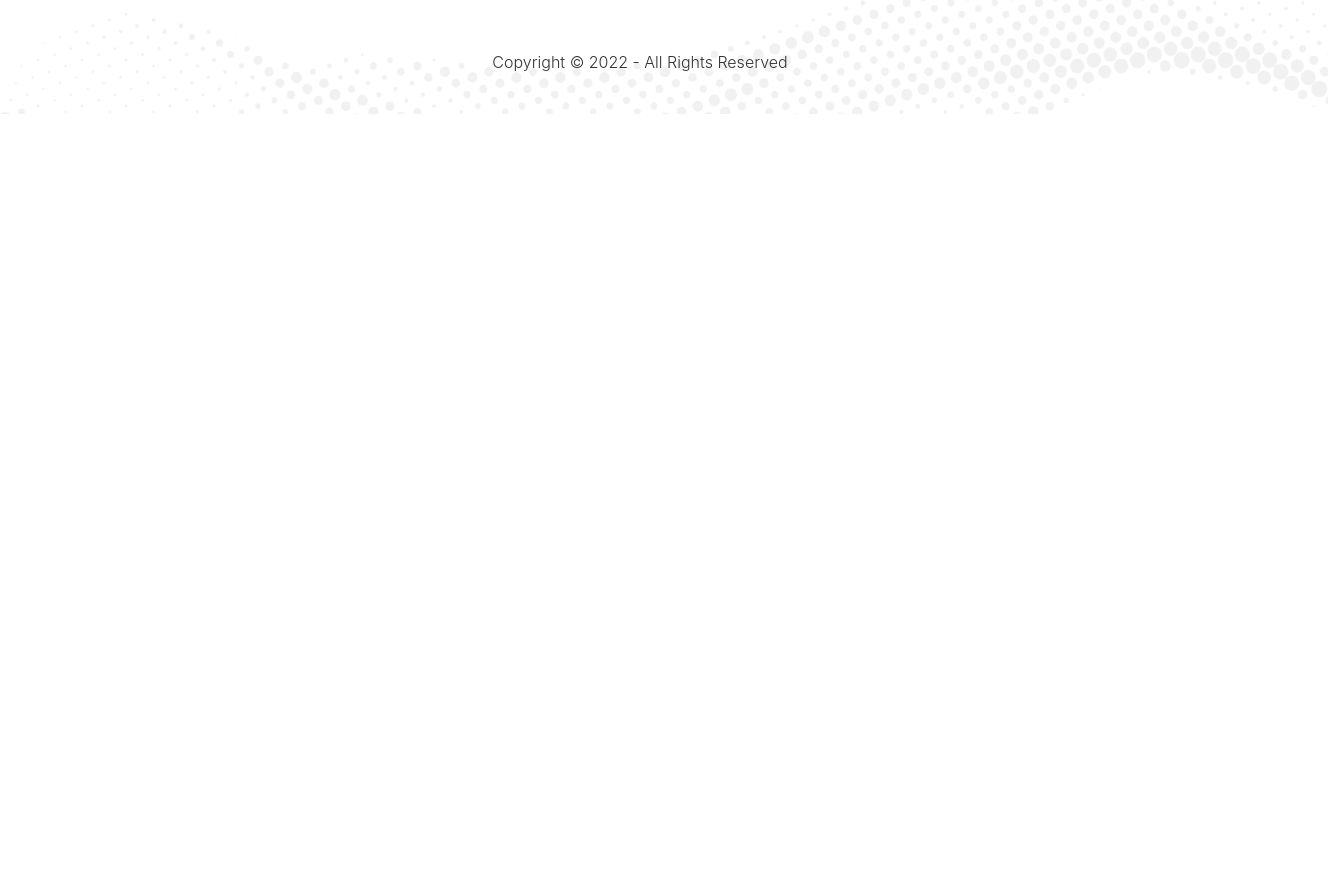
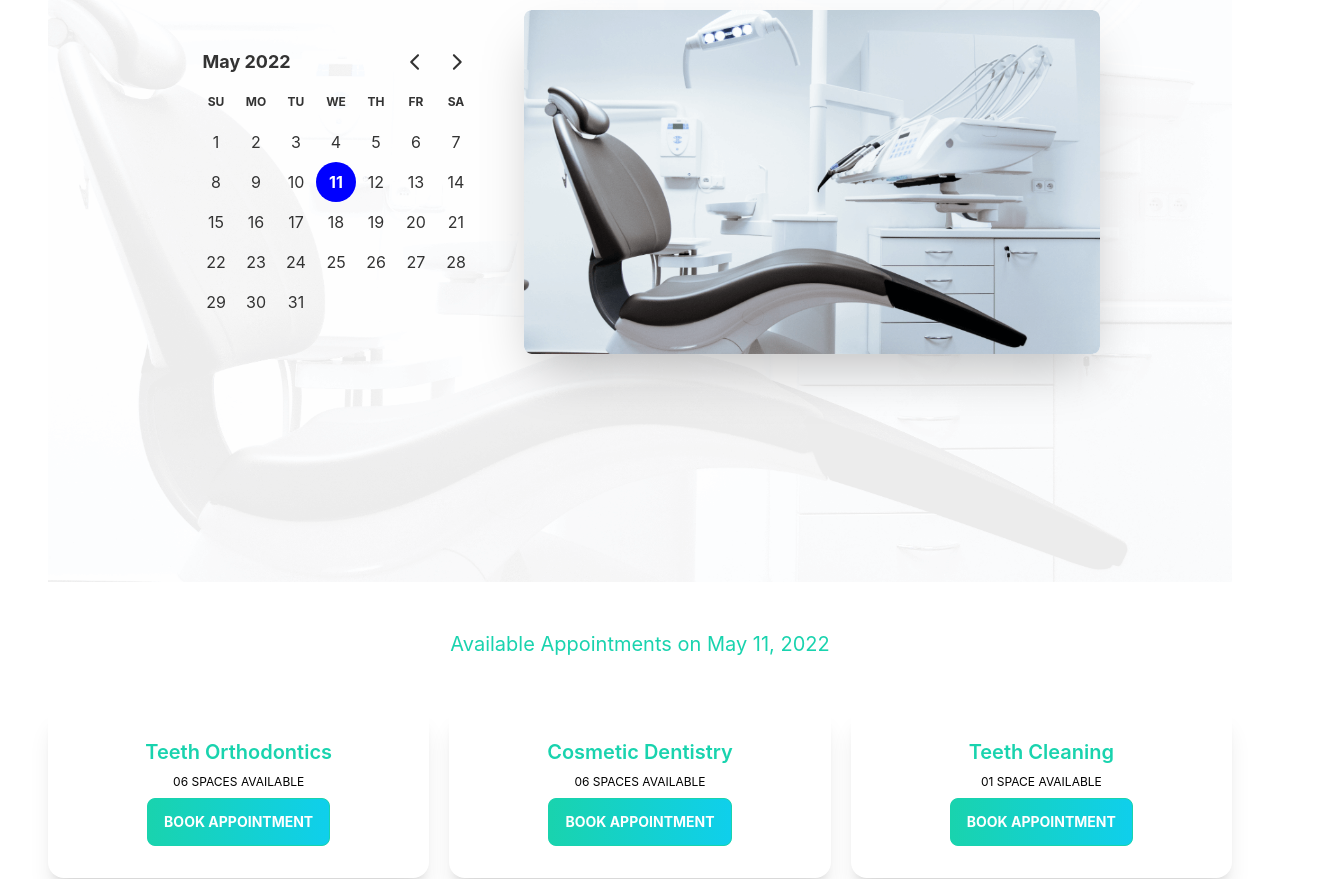
Before and after one commit to sabbirpboss/doctors-portal-client, a React (Create React App) app: page /appointment in a window 1280 px wide. Shown: the part 218-1097 px from the top of the page, 1328 px wide, since content can reach past the window. Before the commit the page ends 800 px from the top, so only its background shows below. Built offline with nearby package versions, Linux system fonts and the light colour scheme; the HTML template or start-up script is replaced by a standard one.

Commit message:
booking running and make spaces conditional

```diff
--- a/package.json
+++ b/package.json
@@ -7,7 +7,9 @@
     "@testing-library/react": "^13.2.0",
     "@testing-library/user-event": "^13.5.0",
     "daisyui": "^2.14.3",
+    "date-fns": "^2.28.0",
     "react": "^18.1.0",
+    "react-day-picker": "^8.0.4",
     "react-dom": "^18.1.0",
     "react-router-dom": "^6.3.0",
     "react-scripts": "5.0.1",
--- /dev/null
+++ b/public/bookings.json
@@ -0,0 +1,60 @@
+[
+  {
+    "_id": 1,
+    "name": "Teeth Orthodontics",
+    "slots": [
+      "08.00 AM - 08.30AM",
+      "08.30 AM - 09.00AM",
+      "09.00 AM - 09.30AM",
+      "09.30 AM - 10.00AM",
+      "10.00 AM - 10.30AM",
+      "10.30 AM - 11.00AM"
+    ]
+  },
+  {
+    "_id": 2,
+    "name": "Cosmetic Dentistry",
+    "slots": [
+      "08.00 AM - 08.30AM",
+      "08.30 AM - 09.00AM",
+      "09.00 AM - 09.30AM",
+      "09.30 AM - 10.00AM",
+      "10.00 AM - 10.30AM",
+      "10.30 AM - 11.00AM"
+    ]
+  },
+  {
+    "_id": 3,
+    "name": "Teeth Cleaning",
+    "slots": ["08.00 AM - 08.30AM"]
+  },
+  {
+    "_id": 4,
+    "name": "Cavity Protection",
+    "slots": [
+      "08.00 AM - 08.30AM",
+      "08.30 AM - 09.00AM",
+      "09.00 AM - 09.30AM",
+      "09.30 AM - 10.00AM",
+      "10.00 AM - 10.30AM",
+      "10.30 AM - 11.00AM"
+    ]
+  },
+  {
+    "_id": 5,
+    "name": "Pediatric Dental",
+    "slots": [
+      "08.00 AM - 08.30AM",
+      "08.30 AM - 09.00AM",
+      "09.00 AM - 09.30AM",
+      "09.30 AM - 10.00AM",
+      "10.00 AM - 10.30AM",
+      "10.30 AM - 11.00AM"
+    ]
+  },
+  {
+    "_id": 6,
+    "name": "Oral Surgery",
+    "slots": []
+  }
+]
--- /dev/null
+++ b/src/Pages/Appointment/AppointBanner/AppointBanner.js
@@ -0,0 +1,24 @@
+import React from "react";
+import chair from "../../../assets/images/chair.png";
+import { DayPicker } from "react-day-picker";
+import "react-day-picker/dist/style.css";
+
+const AppointBanner = ({date, setDate}) => {
+
+  return (
+    <div className="hero min-h-screen bg-nature-light">
+      <div className="hero-content flex-col lg:flex-row-reverse">
+        <img
+          src={chair}
+          className="sm:max-w-sm lg:max-w-lg xl:max-w-xl 2xl:max-w-lg rounded-lg shadow-2xl ml-4"
+          alt="Dentist Chair"
+        />
+        <div className="2xl:mr-10">
+          <DayPicker mode="single" selected={date} onSelect={setDate} />
+        </div>
+      </div>
+    </div>
+  );
+};
+
+export default AppointBanner;
--- a/src/Pages/Appointment/Appointment.js
+++ b/src/Pages/Appointment/Appointment.js
@@ -1,12 +1,17 @@
-import React from 'react';
-import Footer from '../Home/Footer/Footer';
+import React, { useState } from "react";
+import Footer from "../Home/Footer/Footer";
+import AppointBanner from "./AppointBanner/AppointBanner";
+import AvailableAppoint from "./AvailableAppoint/AvailableAppoint";
 
 const Appointment = () => {
-    return (
-        <div>
-            <Footer></Footer>
-        </div>
-    );
+  const [date, setDate] = useState(new Date());
+  return (
+    <div className="px-12">
+      <AppointBanner date={date} setDate={setDate}></AppointBanner>
+      <AvailableAppoint date={date} setDate={setDate}></AvailableAppoint>
+      <Footer></Footer>
+    </div>
+  );
 };
 
 export default Appointment;
--- /dev/null
+++ b/src/Pages/Appointment/AvailableAppoint/AvailableAppoint.js
@@ -0,0 +1,28 @@
+import { format } from "date-fns";
+import React, { useEffect, useState } from "react";
+import Booking from "./Booking/Booking";
+
+const AvailableAppoint = ({ date }) => {
+  const [bookings, setBookings] = useState([]);
+
+  useEffect(() => {
+    fetch("bookings.json")
+      .then((res) => res.json())
+      .then((data) => setBookings(data));
+  }, []);
+
+  return (
+    <div>
+      <h5 className="text-center text-secondary text-xl text-light my-12">
+        Available Appointments on {format(date, "PP")}
+      </h5>
+        <div className="grid frid-cols-1 md:grid-cols-2 lg:grid-cols-3 gap-5">
+            {
+              bookings.map(booking => <Booking key={booking._id} booking={booking}></Booking>)
+            }
+        </div>
+    </div>
+  );
+};
+
+export default AvailableAppoint;
--- /dev/null
+++ b/src/Pages/Appointment/AvailableAppoint/Booking/Booking.js
@@ -0,0 +1,22 @@
+import React from "react";
+import MainBtn from "../../../Home/Shared/MainBtn";
+
+const Booking = ({ booking }) => {
+  const { name, slots } = booking;
+  return (
+    <div class="card text-neutral-content shadow-xl">
+      <div class="card-body items-center text-center">
+        <h2 class="card-title text-secondary text-xl font-semibold">{name}</h2>
+        <p className="uppercase text-black text-xs">
+          {slots.length < 10 ? 0 : 0}
+          {slots.length} {slots.length > 1 ? "Spaces" : "Space"} Available
+        </p>
+        <div class="card-actions justify-end">
+          <MainBtn>Book Appointment</MainBtn>
+        </div>
+      </div>
+    </div>
+  );
+};
+
+export default Booking;
--- a/src/Pages/Home/Shared/MainBtn.js
+++ b/src/Pages/Home/Shared/MainBtn.js
@@ -2,7 +2,7 @@ import React from 'react';
 
 const MainBtn = ({children}) => {
     return (
-        <button className="btn btn-secondary text-white font-bold bg-gradient-to-r from-secondary to-primary">
+        <button className="btn btn-secondary text-white font-bold bg-gradient-to-r from-secondary to-primary uppercase">
           {children}
         </button>
     );
```
Also changed, not shown: 1 other file (tests, documents, lock files or other folders).
